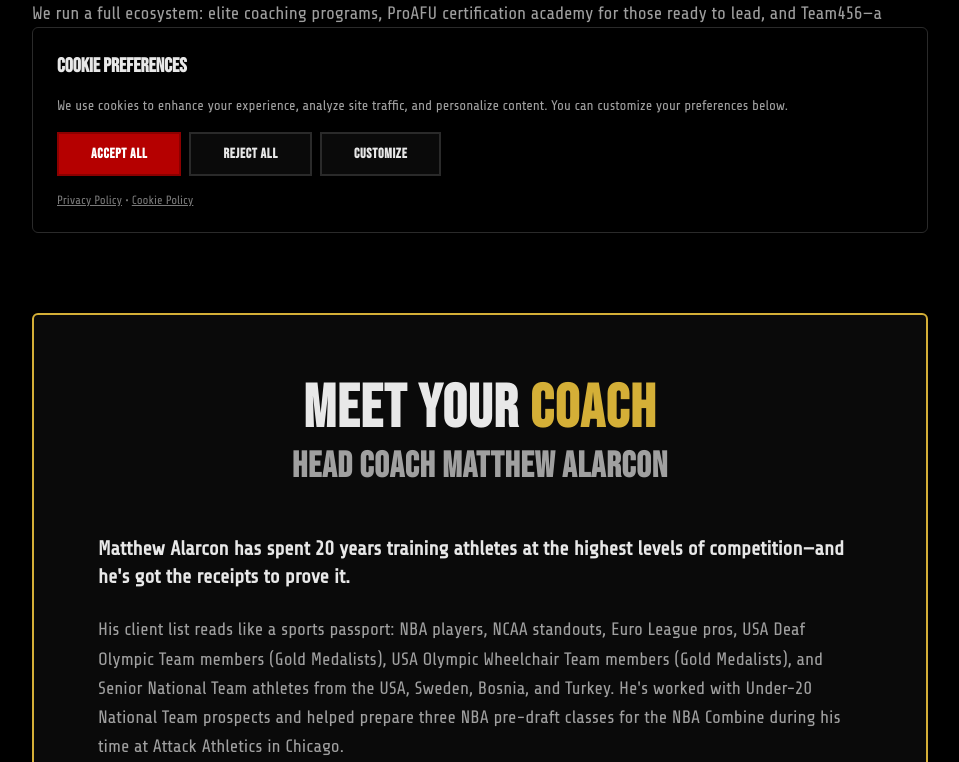
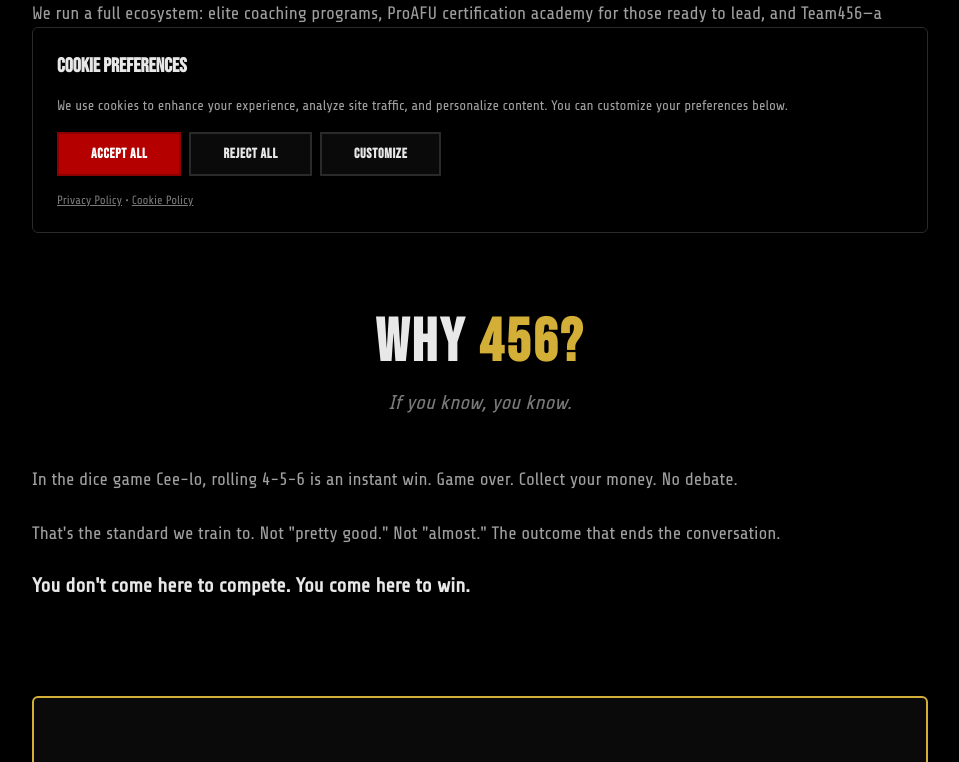
Before and after one commit to ghxstship/scorpion26.10, a Next.js app: page /about in a window 1280 px wide. Shown: the part 543-1305 px from the top of the page, without its empty margins (160-1119 px from the left). Built offline with nearby package versions, Linux system fonts and the light colour scheme.

Commit message:
Add 'Why 456?' section to About page - Cee-lo dice game reference

```diff
--- a/src/app/about/page.tsx
+++ b/src/app/about/page.tsx
@@ -43,6 +43,30 @@ export default function AboutPage() {
 
             <p className="text-[var(--grey-400)] italic">
               If not, there&apos;s a smoothie bar down the street. They&apos;d love to have you. Local AF.
+            </p>
+          </div>
+        </section>
+
+        {/* Why 456? */}
+        <section className="mx-auto max-w-4xl mb-24">
+          <div className="mb-12 text-center">
+            <h2 className="mb-4 font-[family-name:var(--font-bebas)] text-5xl font-black uppercase tracking-wider text-[var(--grey-100)] md:text-6xl">
+              Why <span className="text-[var(--gold-600)]">456?</span>
+            </h2>
+            <p className="text-xl text-[var(--grey-400)] italic">If you know, you know.</p>
+          </div>
+
+          <div className="space-y-6 text-lg leading-relaxed text-[var(--grey-300)]">
+            <p>
+              In the dice game Cee-lo, rolling 4-5-6 is an instant win. Game over. Collect your money. No debate.
+            </p>
+
+            <p>
+              That&apos;s the standard we train to. Not &quot;pretty good.&quot; Not &quot;almost.&quot; The outcome that ends the conversation.
+            </p>
+
+            <p className="text-xl font-bold text-[var(--grey-100)]">
+              You don&apos;t come here to compete. You come here to win.
             </p>
           </div>
         </section>
```
